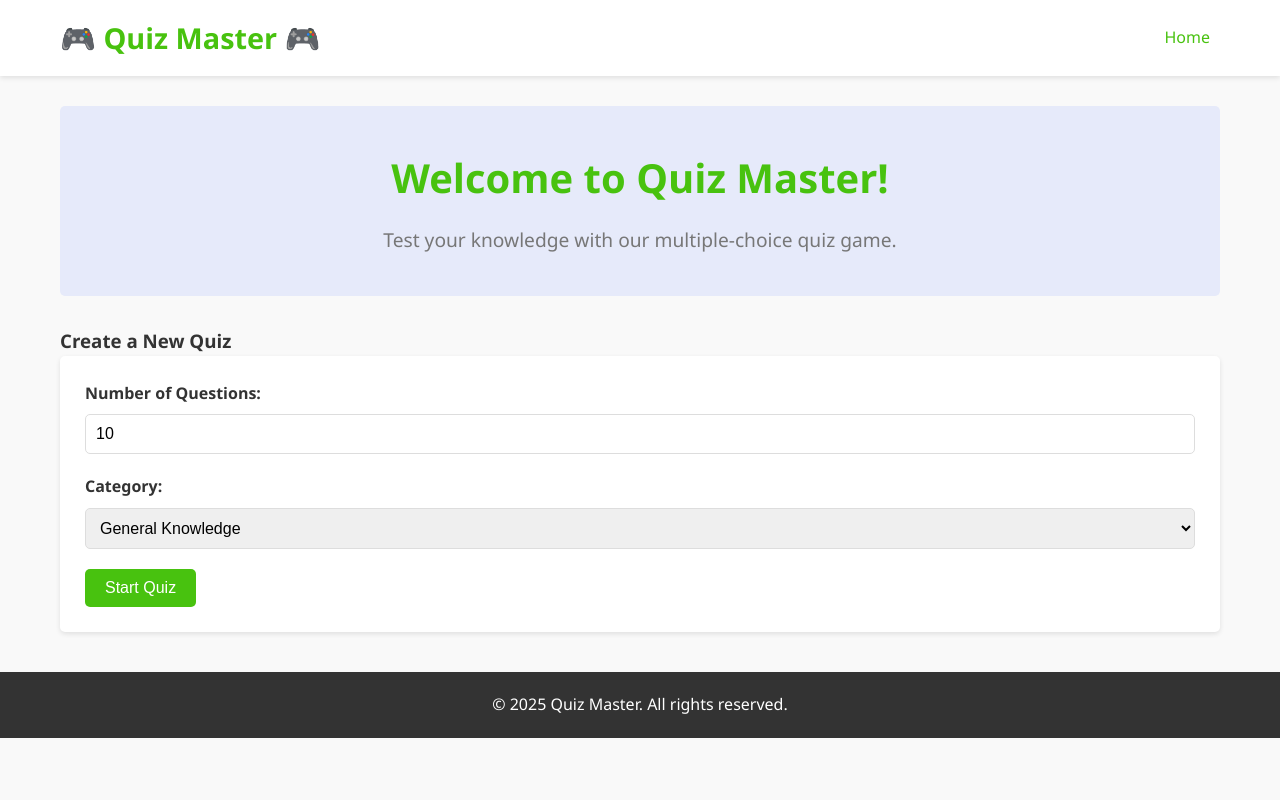
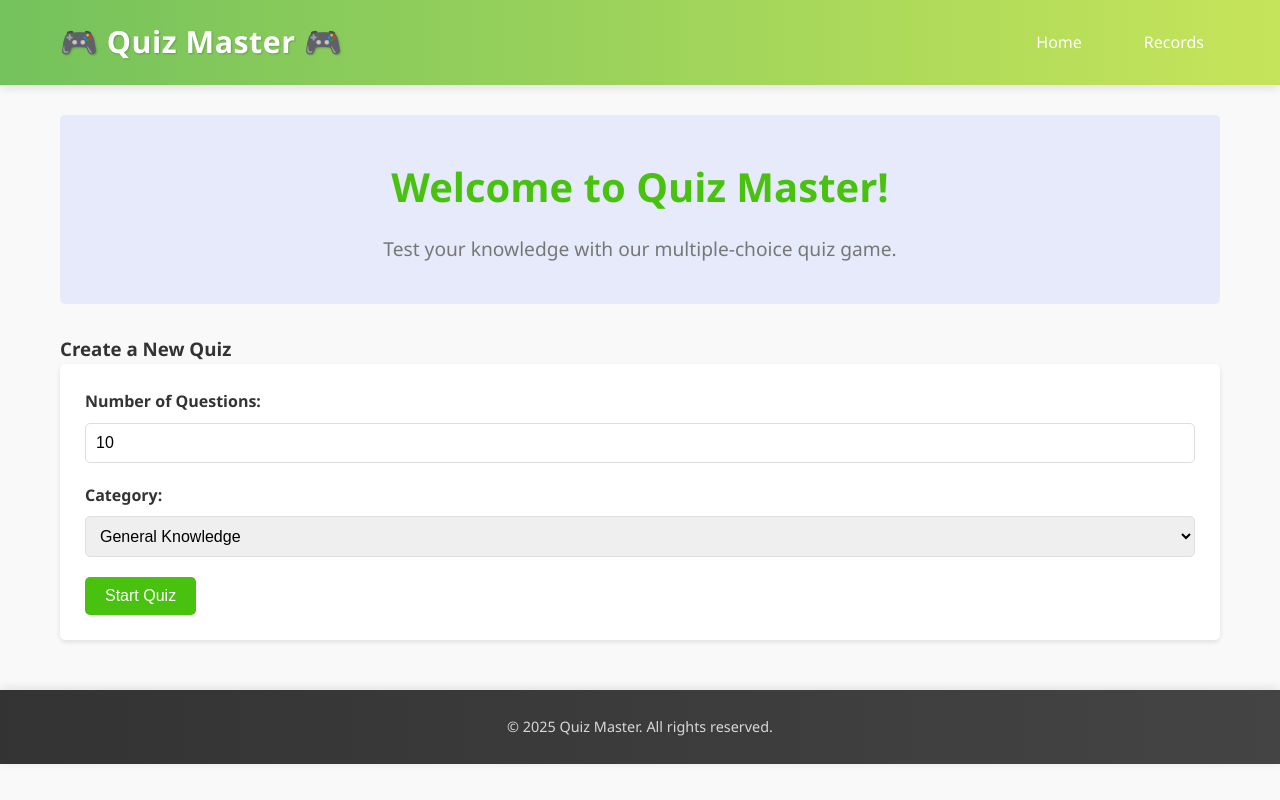
Before and after one commit to engrmumtazali0112/Robust-Multiple-Choice-Quiz-Game, a FastAPI app: page / in a window 1280 px wide. Run offline with FastAPI, Linux system fonts and the light colour scheme.

Commit message:
Updated base.html file

```diff
--- a/quiz_app/templates/base.html
+++ b/quiz_app/templates/base.html
@@ -4,7 +4,88 @@
     <meta charset="UTF-8">
     <meta name="viewport" content="width=device-width, initial-scale=1.0">
     <title>{% block title %}Quiz Game{% endblock %}</title>
+    <!-- External CSS (maintains compatibility with other pages) -->
     <link rel="stylesheet" href="{{ url_for('static', path='/css/style.css') }}">
+    <!-- Internal CSS for base.html -->
+    <style>
+        /* Enhanced Header Styles */
+        header {
+            background: linear-gradient(to right, #74c25c, #c6e45a);
+            padding: 18px 0;
+            box-shadow: 0 3px 10px rgba(0, 0, 0, 0.1);
+        }
+
+        header .container {
+            display: flex;
+            justify-content: space-between;
+            align-items: center;
+        }
+
+        .logo {
+            font-size: 1.9rem;
+            color: white;
+            font-weight: 700;
+            text-shadow: 1px 1px 2px rgba(0, 0, 0, 0.2);
+            display: flex;
+            align-items: center;
+            letter-spacing: 0.5px;
+        }
+
+        nav ul {
+            display: flex;
+            list-style: none;
+            gap: 10px;
+        }
+
+        nav ul li a {
+            padding: 8px 16px;
+            border-radius: 20px;
+            color: rgb(255, 255, 255);
+            font-weight: 500;
+            transition: all 0.3s ease;
+        }
+
+        nav ul li a:hover {
+            background-color: rgba(255, 255, 255, 0.2);
+            color: white;
+            text-decoration: none;
+            transform: translateY(-2px);
+        }
+
+        /* Enhanced Container */
+        .container {
+            width: 100%;
+            max-width: 1200px;
+            margin: 0 auto;
+            padding: 0 20px;
+        }
+
+        /* Enhanced Footer */
+        footer {
+            background: linear-gradient(to right, #333, #444);
+            color: white;
+            text-align: center;
+            padding: 25px 0;
+            margin-top: 50px;
+            box-shadow: 0 -2px 10px rgba(0, 0, 0, 0.1);
+        }
+
+        footer p {
+            font-size: 0.9rem;
+            opacity: 0.8;
+        }
+
+        /* Responsive Adjustments */
+        @media (max-width: 768px) {
+            .logo {
+                font-size: 1.6rem;
+            }
+
+            nav ul li a {
+                padding: 6px 12px;
+            }
+        }
+    </style>
     {% block extra_head %}{% endblock %}
 </head>
 <body>
@@ -14,6 +95,7 @@
             <nav>
                 <ul>
                     <li><a href="/">Home</a></li>
+                    <li><a href="/records">Records</a></li>
                 </ul>
             </nav>
         </div>
```
